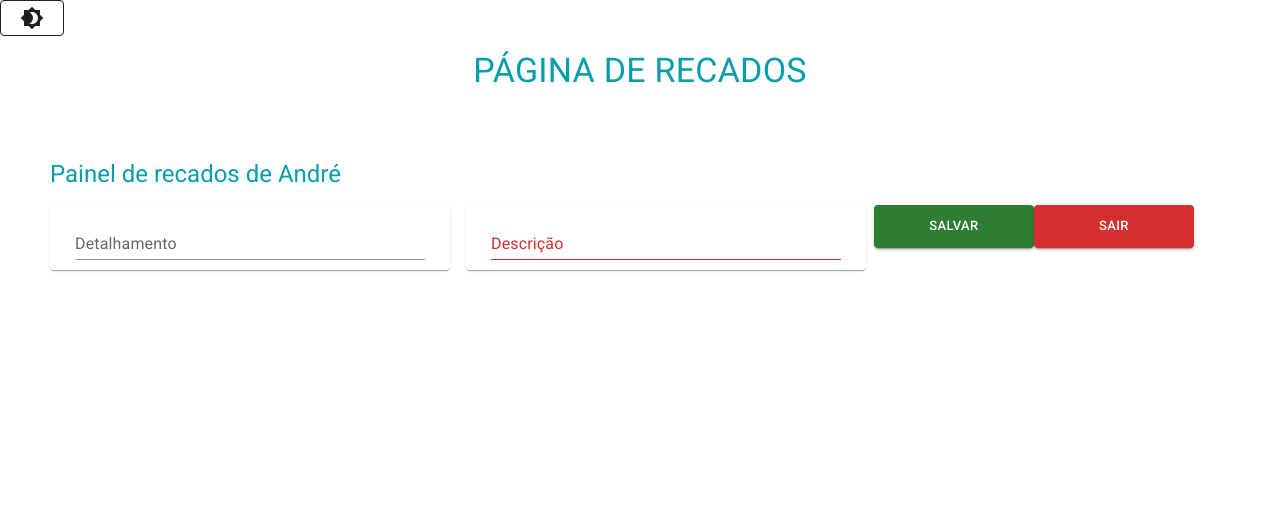
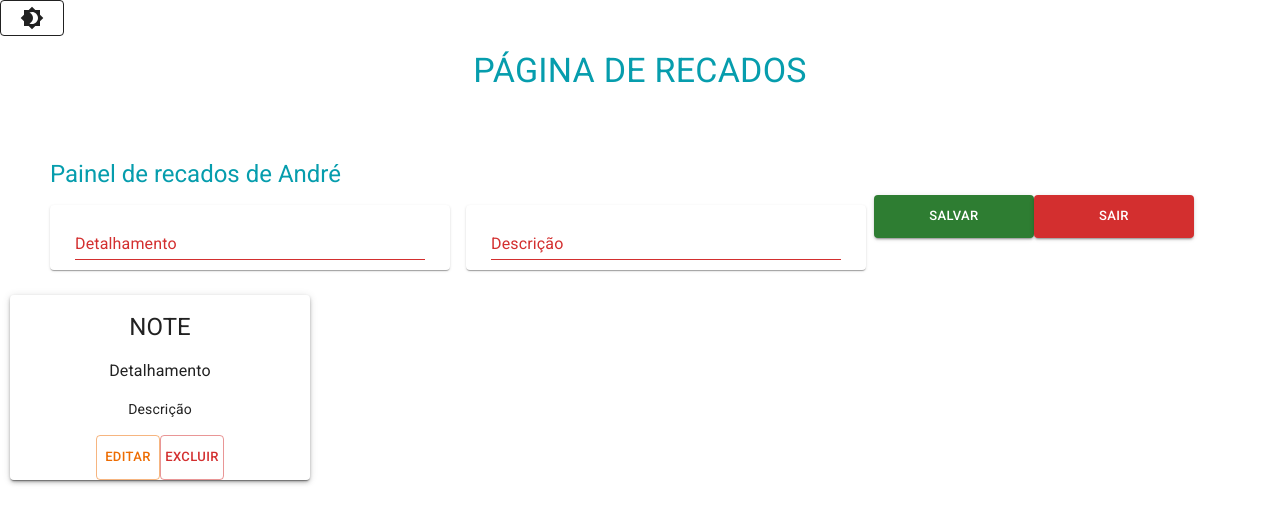
Before and after one commit to Andreloren/Note-System, a React (Vite) app: page /home in a window 1280 px wide. Shown: the top 524 px of the page. Built offline with nearby package versions, Linux system fonts and the light colour scheme.

Commit message:
Slice rcados, pagina de recados com Card

```diff
--- a/src/page/home/Home.tsx
+++ b/src/page/home/Home.tsx
@@ -1,4 +1,13 @@
-import { Box, Grid, Paper, TextField } from "@mui/material";
+import {
+  Box,
+  Card,
+  CardActions,
+  CardContent,
+  Grid,
+  Paper,
+  TextField,
+  Typography,
+} from "@mui/material";
 import React from "react";
 import { Button } from "../../shared/components/button/Button";
 import { Heading } from "../../shared/components/heading/Heading";
@@ -7,9 +16,13 @@ import {
   boxHeadingStyledNote,
   boxStyledNote,
   buttonStyledNote,
+  ButtonStyledOneNote,
   gridNote,
+  gridNotes,
+  paperNotes,
   paperStyledNote,
 } from "../../shared/components/recados/RecadosStyled";
+// import { v4 as uuidv4 } from "uuid";
 
 export const Home: React.FC = () => {
   return (
@@ -35,7 +48,7 @@ export const Home: React.FC = () => {
               identificacao="standard-helperText"
               placeholder="Detalhamento"
               variante="standard"
-              erro={false}
+              erro={true}
               comprimentoTotal={true}
               meuOnChange={() => {}}
               sizeInput="small"
@@ -78,6 +91,46 @@ export const Home: React.FC = () => {
           ></Button>
         </Grid>
       </Grid>
+
+      <Grid container columns={16}>
+        <Grid sx={gridNotes} lg={4} md={5} sm={6} xs={14}>
+          <Paper elevation={3} sx={paperNotes}>
+            <Card>
+              <CardContent>
+                <Typography variant="h5" align="center">
+                  NOTE
+                </Typography>
+                <Typography sx={{ my: 2 }} variant="body1" align="center">
+                  Detalhamento
+                </Typography>
+                <Typography variant="body2" align="center">
+                  Descrição
+                </Typography>
+              </CardContent>
+              <Grid container sx={{ justifyContent: "center" }}>
+                <Button
+                  texto="Editar"
+                  tipoBotao="button"
+                  cor="warning"
+                  tamanho="small"
+                  variacao="outlined"
+                  myOnClick={() => {}}
+                  sx={ButtonStyledOneNote}
+                ></Button>
+                <Button
+                  texto="Excluir"
+                  tipoBotao="button"
+                  cor="error"
+                  tamanho="small"
+                  variacao="outlined"
+                  myOnClick={() => {}}
+                  sx={ButtonStyledOneNote}
+                ></Button>
+              </Grid>
+            </Card>
+          </Paper>
+        </Grid>
+      </Grid>
     </>
   );
 };
--- a/src/shared/components/recados/RecadosStyled.tsx
+++ b/src/shared/components/recados/RecadosStyled.tsx
@@ -17,14 +17,29 @@ export const boxHeadingStyledNote = {
 
 export const paperStyledNote = {
   padding: "10px 25px",
+  margin: "10px 0",
 };
 
 export const buttonStyledNote = {
   width: "100%",
   padding: "10px 0",
-  margin: "10px",
+  margin: "20px",
+};
+
+export const ButtonStyledOneNote = {
+  width: "30%",
+  padding: "10px 0",
+  margin: "20px",
 };
 
 export const gridNote = {
-  margin: "15px 50px",
+  margin: "5px 50px",
 };
+
+export const gridNotes = {
+  margin: "10px 0",
+};
+
+export const paperNotes = {
+  margin: "0 10px",
+};
--- /dev/null
+++ b/src/store/modules/recados/recadosSlice.ts
@@ -0,0 +1,24 @@
+import { createEntityAdapter, createSlice } from "@reduxjs/toolkit";
+import { Recado } from "../usuarioLogado/usuarioLogadoSlice";
+
+const adapter = createEntityAdapter<Recado>({
+  selectId: (recado) => recado.id,
+});
+
+export const { selectAll, selectById } = adapter.getSelectors(
+  (state: any) => state.recados
+);
+
+const slice = createSlice({
+  name: "recados",
+  initialState: adapter.getInitialState(),
+  reducers: {
+    adicionarItem: adapter.addOne,
+    atualizarItem: adapter.updateOne,
+    removerItem: adapter.removeOne,
+  },
+});
+
+export const { adicionarItem, atualizarItem, removerItem } = slice.actions;
+
+export default slice.reducer;
--- a/src/store/modules/rootReducer.ts
+++ b/src/store/modules/rootReducer.ts
@@ -1,10 +1,12 @@
 import { combineReducers } from "redux";
 import usuarios from "./usuarios/usuariosSlice";
 import usuarioLogado from "./usuarioLogado/usuarioLogadoSlice";
+import recados from "./recados/recadosSlice";
 
 const rootReducer = combineReducers({
   usuarios,
   usuarioLogado,
+  recados,
 });
 
 export default rootReducer;
--- a/src/store/modules/usuarioLogado/usuarioLogadoSlice.ts
+++ b/src/store/modules/usuarioLogado/usuarioLogadoSlice.ts
@@ -31,12 +31,12 @@ const usuarioLogadoSlice = createSlice({
     incluirUsuarioLogado: (state, action: PayloadAction<Usuario>) => {
       return action.payload;
     },
-    adicionarRecados: (state, action: PayloadAction<Recado>) => {
-      state.recados = [...state.recados, action.payload];
-    },
+    // adicionarRecados: (state, action: PayloadAction<Recado>) => {
+    //   state.recados = [...state.recados, action.payload];
+    // },
   },
 });
 
-export const { limparUsuarioLogado, incluirUsuarioLogado, adicionarRecados } =
+export const { limparUsuarioLogado, incluirUsuarioLogado } =
   usuarioLogadoSlice.actions;
 export default usuarioLogadoSlice.reducer;
--- a/src/styles/global.css
+++ b/src/styles/global.css
@@ -1,3 +1,3 @@
 :root {
-  /* overflow: hidden; */
+  overflow-x: hidden;
 }
```
